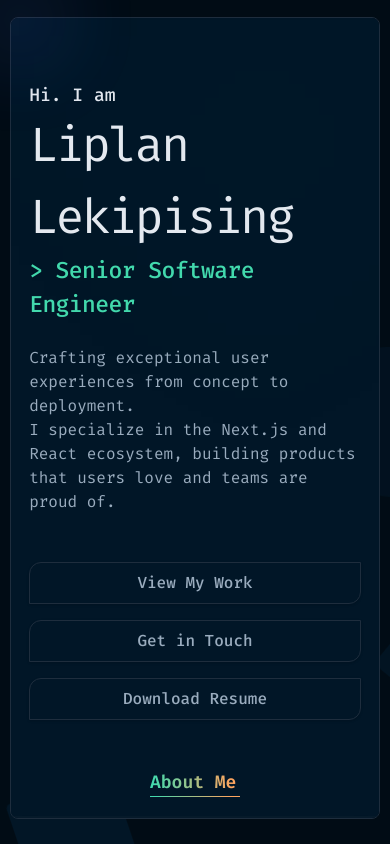
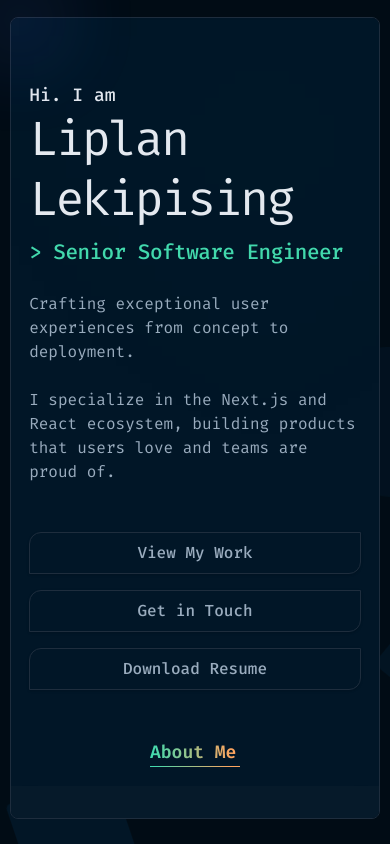
Before and after one commit to lekipising/portfolio-2.0, a Next.js app: page / in a window 390 px wide. Built offline with nearby package versions, Linux system fonts and the light colour scheme.

Commit message:
minor updates about me

```diff
--- a/components/landing/index.tsx
+++ b/components/landing/index.tsx
@@ -38,22 +38,24 @@ export default function FirstScreen({
           <p className="text-[18px] font-medium text-white">Hi. I am</p>
           <h1
             id="title"
-            className="title text-[48px] tracking-tighter text-white md:text-[62px]"
+            className="title text-[48px] leading-tight tracking-tighter text-white md:text-[62px]"
           >
             Liplan Lekipising
           </h1>
-          <p className="text-[23px] font-medium tracking-tight text-green md:text-[32px]">
+          <p className="text-[21px] mt-2 md:mt-0 font-medium tracking-tight text-green md:text-[32px]">
             &gt; Senior Software Engineer
           </p>
         </div>
         <div className="flex flex-col gap-2 text-gray-100 md:gap-1">
           <p>
-            Crafting exceptional user experiences from concept to deployment. <br /> I
-            specialize in the Next.js and React ecosystem, building products <br />
+            Crafting exceptional user experiences from concept to deployment.{" "}
+            <br />
+            <br className="md:hidden" /> I specialize in the Next.js and React ecosystem, building
+            products <br />
             that users love and teams are proud of.
           </p>
           {/* some quick action buttons/links here - view my work - takes to projects, Get in touch - takes to contact, Download Resume - takes to resume */}
-          <div className="mt-10 flex gap-4 flex-col lg:flex-row">
+          <div className="mt-10 flex flex-col gap-4 lg:flex-row">
             <button
               onClick={() => scrollIntoId("_projects")}
               className={`flex cursor-pointer items-center justify-center rounded-br-xl rounded-tl-xl border-[0.5px] border-gray-200 px-4 py-2 font-medium text-gray-100 shadow transition-all duration-150 ease-in hover:border-green/10 hover:text-green/70`}
--- a/package.json
+++ b/package.json
@@ -1,7 +1,7 @@
 {
   "private": true,
   "scripts": {
-    "dev": "next --turbo",
+    "dev": "next",
     "build": "next build",
     "start": "next start",
     "type-check": "tsc",
```
